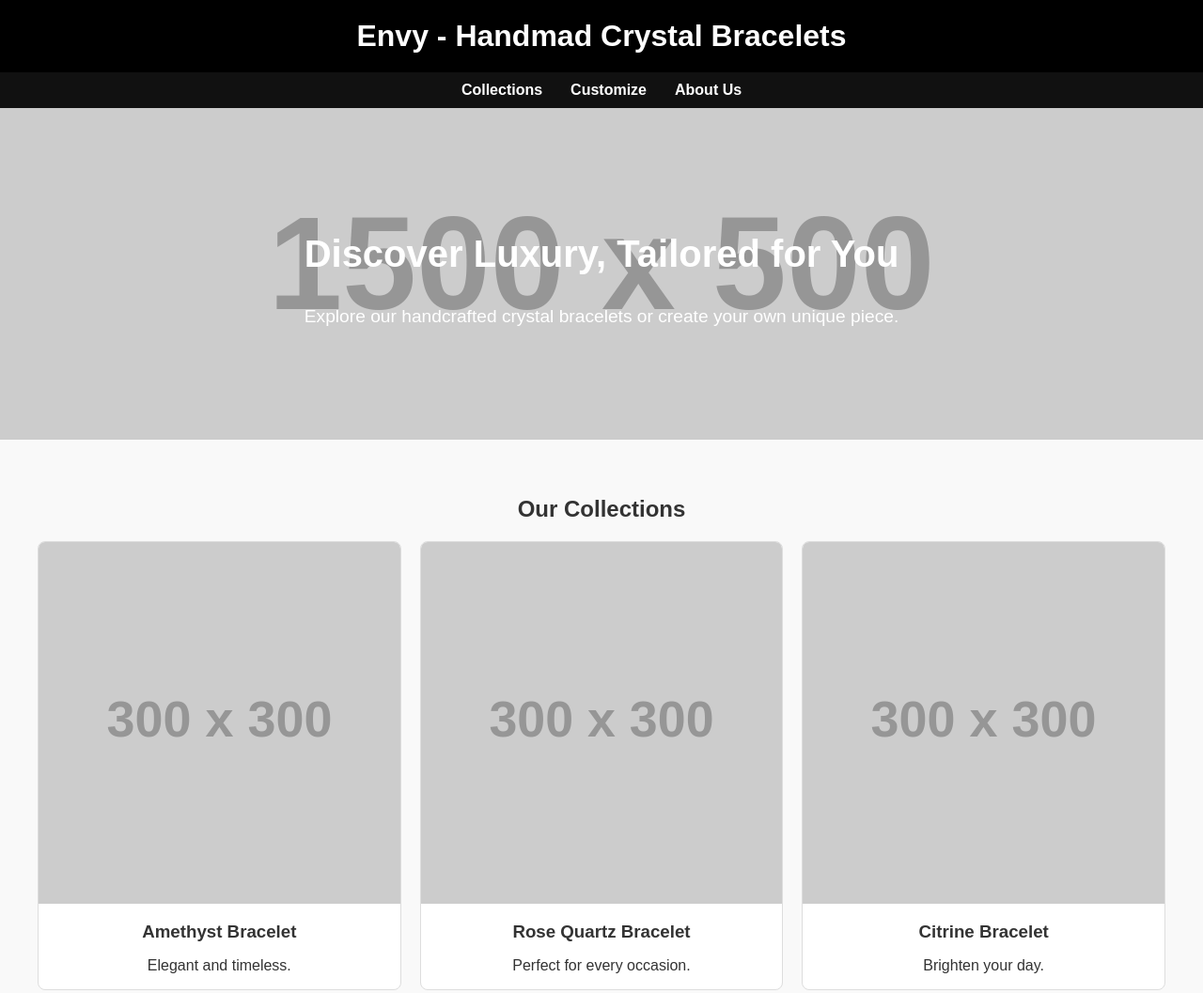
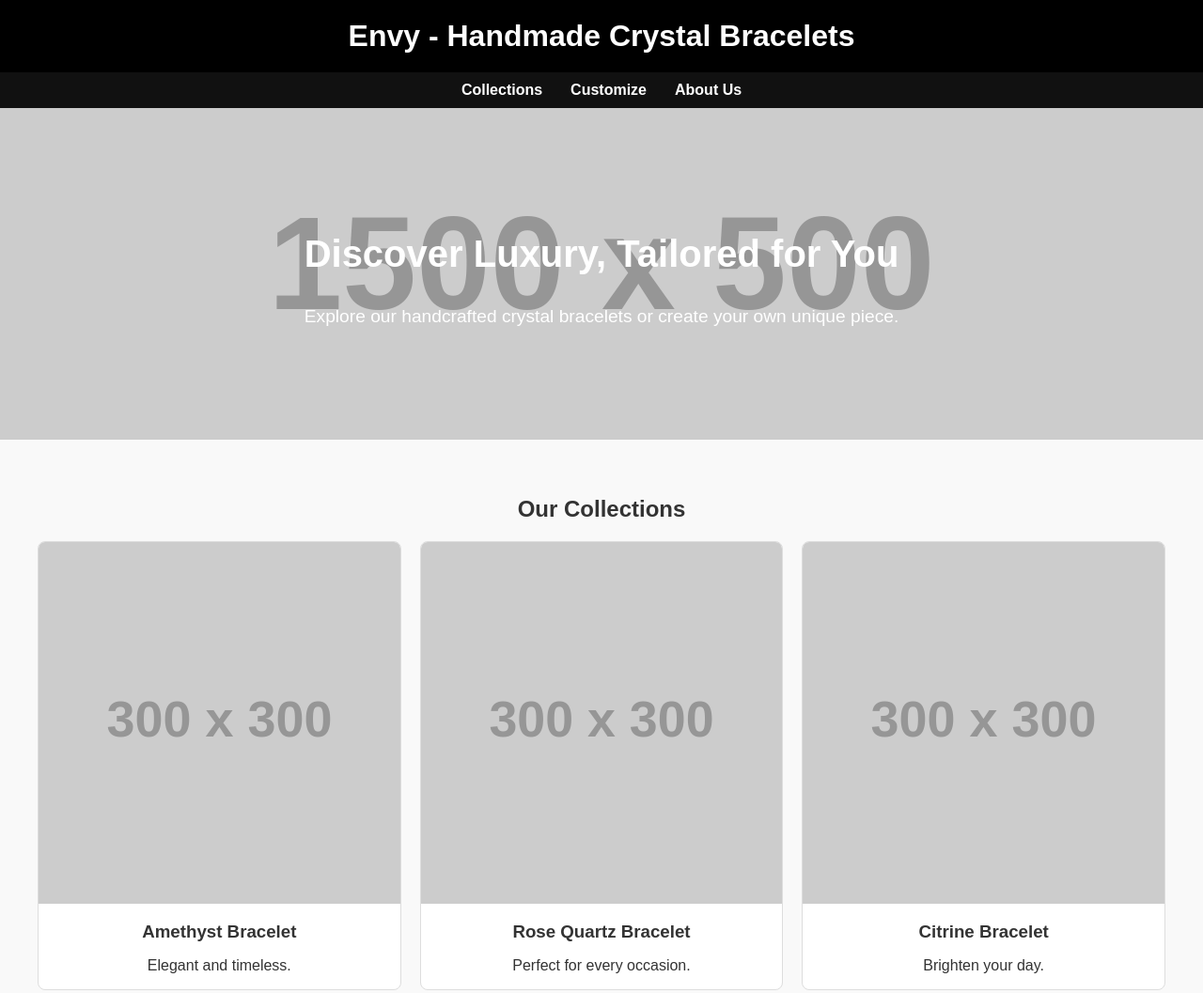
Before and after one commit to crazyhours/envysg, a plain HTML site: page index.html in a window 1280 px wide. Shown: the top 1057 px of the page at 94% size. Drawn offline with Linux system fonts and the light colour scheme; placeholder pictures from the web are drawn by us.

Commit message:
Update index.html

```diff
--- a/index.html
+++ b/index.html
@@ -127,7 +127,7 @@
 </head>
 <body>
     <header>
-        <h1>Envy - Handmad Crystal Bracelets</h1>
+        <h1>Envy - Handmade Crystal Bracelets</h1>
     </header>
     <nav>
         <a href="#collections">Collections</a>
```
